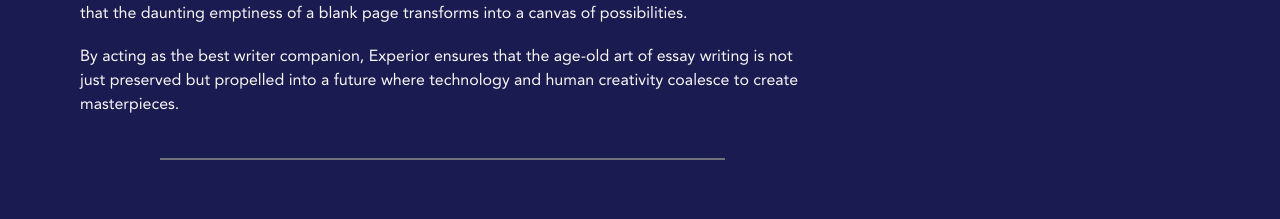
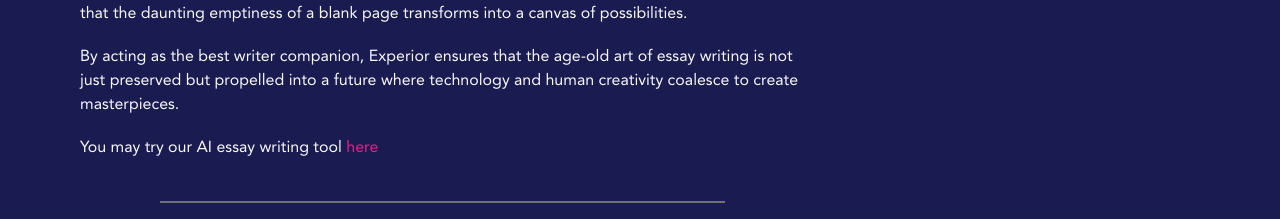
Before and after one commit to fabioferreira3/experior-website, a Next.js app: page /blog/ai-essay-writing-the-future-of-flawless-composition in a window 1280 px wide. Shown: the part 5027-5246 px from the top of the page. Built offline with nearby package versions, Linux system fonts and the light colour scheme; no server answers.

Commit message:
new blog post

```diff
--- a/src/pages/blog/ai-essay-writing-the-future-of-flawless-composition.tsx
+++ b/src/pages/blog/ai-essay-writing-the-future-of-flawless-composition.tsx
@@ -247,6 +247,12 @@
         future where technology and human creativity coalesce to create
         masterpieces.
       </p>
+      <p>
+        You may try our AI essay writing tool{" "}
+        <Link className="text-secondary" href="https://go.experior.ai">
+          here
+        </Link>
+      </p>
     </div>
   );
 };
```
